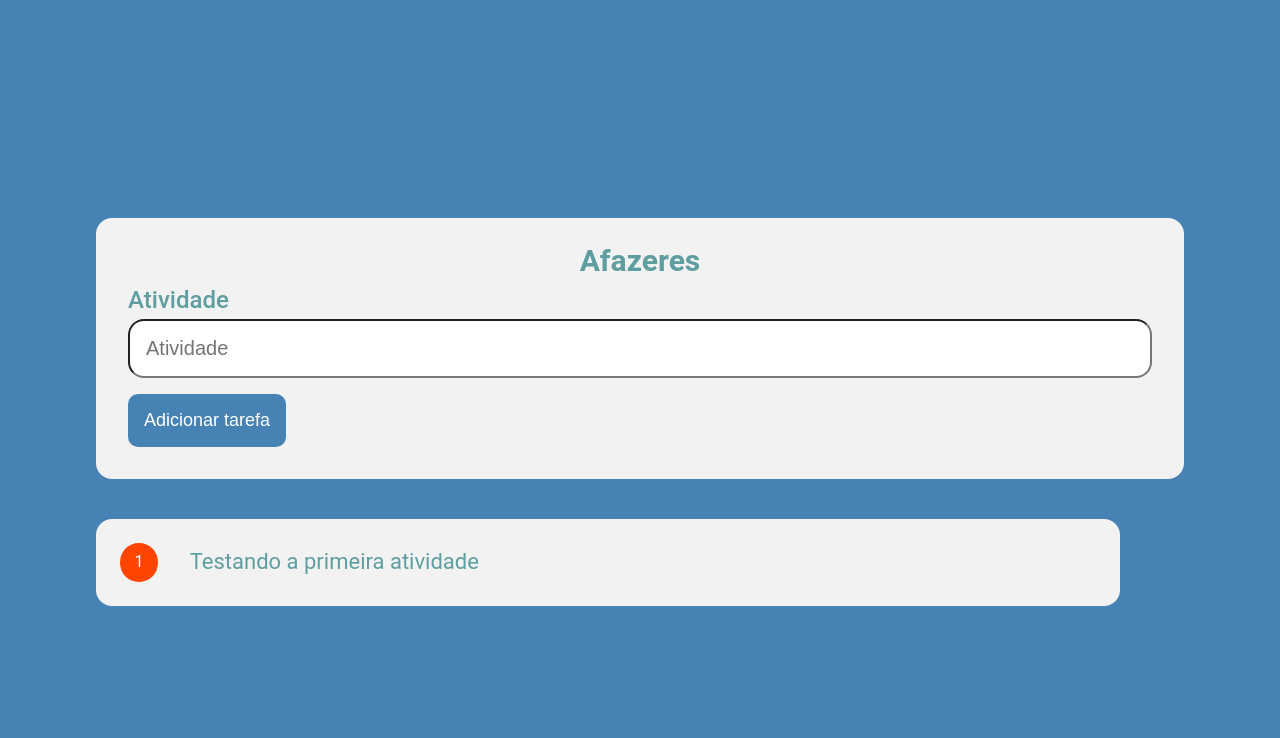
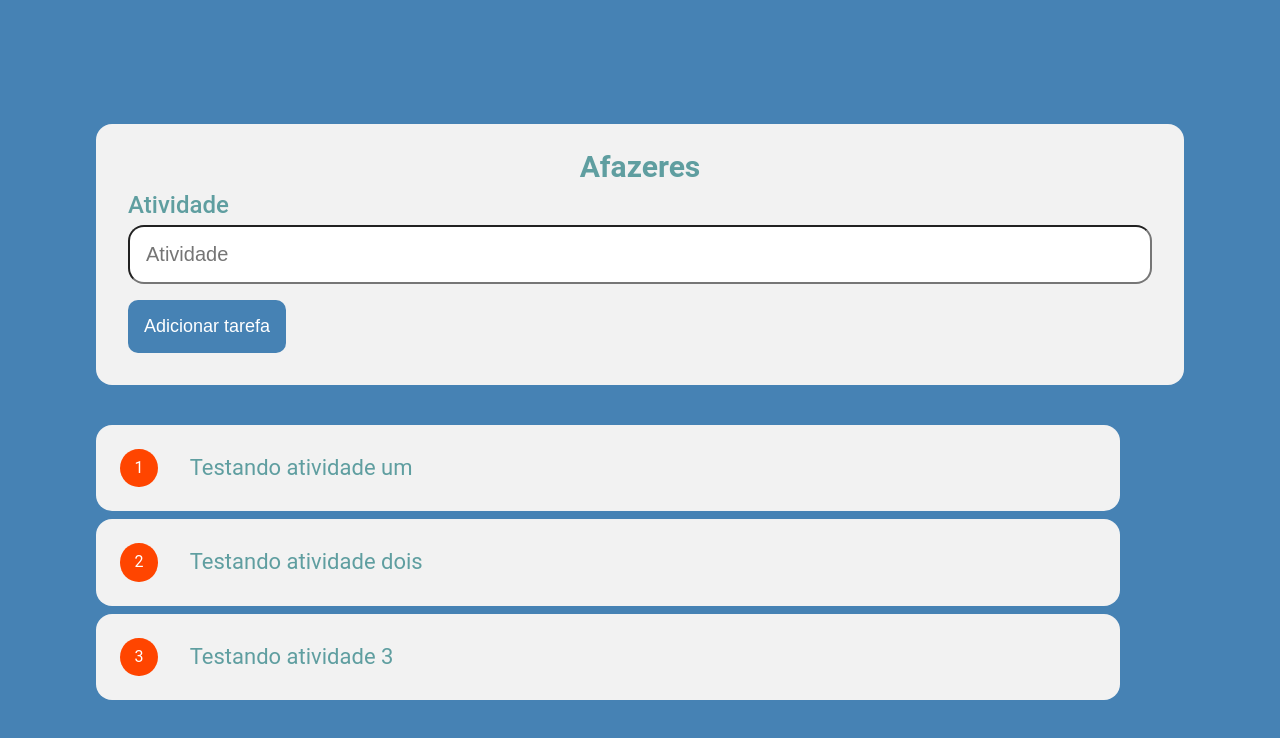
Before and after one commit to MathGPereira/to-do-list, an Angular app in the folder to-do-list/: page / in a window 1280 px wide. Shown: the top 738 px of the page. Built offline with nearby package versions, Linux system fonts and the light colour scheme; data requests are answered from the project's data file.

Commit message:
Criando a conexão com o json-server e mostrando os itens do bd na tela de forma dinâmica

```diff
--- a/to-do-list/src/app/app.module.ts
+++ b/to-do-list/src/app/app.module.ts
@@ -1,5 +1,6 @@
 import { NgModule } from '@angular/core';
 import { BrowserModule } from '@angular/platform-browser';
+import { HttpClientModule } from '@angular/common/http';
 
 import { AppRoutingModule } from './app-routing.module';
 import { AppComponent } from './app.component';
@@ -14,7 +15,8 @@ import { AtividadeComponent } from './componentes/atividades/atividade/atividade
   ],
   imports: [
     BrowserModule,
-    AppRoutingModule
+    AppRoutingModule,
+    HttpClientModule
   ],
   providers: [],
   bootstrap: [AppComponent]
--- a/to-do-list/src/app/componentes/atividades/atividade/atividade.component.ts
+++ b/to-do-list/src/app/componentes/atividades/atividade/atividade.component.ts
@@ -1,16 +1,15 @@
-import { Component, Input } from '@angular/core';
+import { Component, Input, OnInit } from '@angular/core';
 
 @Component({
   selector: 'app-atividade',
   templateUrl: './atividade.component.html',
   styleUrls: ['./atividade.component.css']
 })
-export class AtividadeComponent {
+export class AtividadeComponent implements OnInit {
 
-    @Input() atividades: Array<{id: number, atividade: string}> = [
-        {
-            id: 1,
-            atividade: "Testando a primeira atividade"
-        }
-    ]
+    @Input() atividades: Array<any> = []
+
+    constructor() {}
+
+    ngOnInit(): void {}
 }
--- a/to-do-list/src/app/componentes/formulario/formulario.component.html
+++ b/to-do-list/src/app/componentes/formulario/formulario.component.html
@@ -7,5 +7,5 @@
     <button (click)="adicionaNovaAtividade()" type="button">Adicionar tarefa</button>
 </form>
 <div class="atividades">
-    <app-atividade></app-atividade>
+    <app-atividade [atividades]="atividades"></app-atividade>
 </div>
--- a/to-do-list/src/app/componentes/formulario/formulario.component.ts
+++ b/to-do-list/src/app/componentes/formulario/formulario.component.ts
@@ -1,17 +1,26 @@
-import { Component } from '@angular/core';
+import { Component, OnInit } from '@angular/core';
+import { ServiceService } from 'src/app/services/service.service';
 
 @Component({
   selector: 'app-formulario',
   templateUrl: './formulario.component.html',
   styleUrls: ['./formulario.component.css']
 })
-export class FormularioComponent {
+export class FormularioComponent implements OnInit {
 
-    atividades!: {id: number, atividade: string}
+    atividades: Array<{id: number, atividade: string}> = [];
 
-    constructor() {}
+    constructor(private service: ServiceService) {}
+
+    ngOnInit(): void {
+        this.adicionaNovaAtividade();
+    }
 
     adicionaNovaAtividade(): void {
-        console.log("Adicionei a nova atividade!")
+        this.service.getAll().subscribe(listaAtividades => {
+            listaAtividades.map(atividade => {
+                this.atividades.push(atividade);
+            });
+        });
     }
 }
--- /dev/null
+++ b/to-do-list/src/app/services/service.service.ts
@@ -0,0 +1,17 @@
+import { Injectable } from '@angular/core';
+import { HttpClient, HttpHeaders } from '@angular/common/http';
+import { Observable } from 'rxjs';
+
+@Injectable({
+  providedIn: 'root'
+})
+export class ServiceService {
+
+    url = "http://localhost:3000/atividades";
+
+    constructor(private http: HttpClient) { }
+
+    getAll(): Observable<Array<{id: number, atividade: string}>> {
+        return this.http.get<Array<{id: number, atividade: string}>>(this.url);
+    }
+}
```
Also changed, not shown: to-do-list/src/app/service.service.ts (deleted, +0 -9 lines), 1 other file (tests, documents, lock files or other folders).
